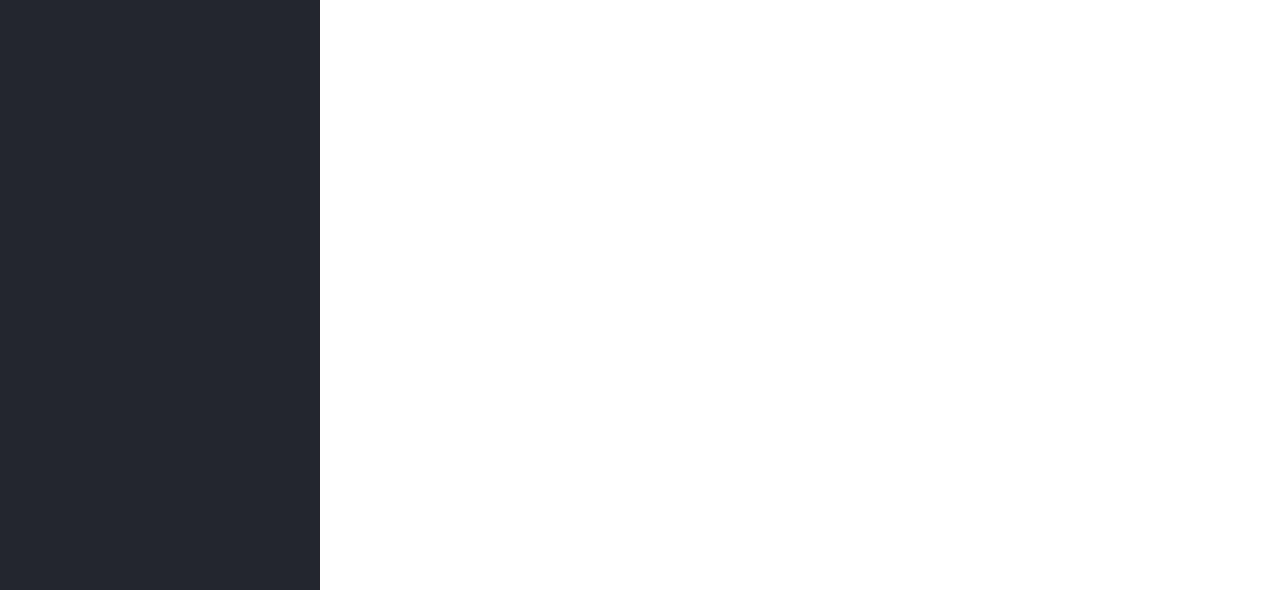
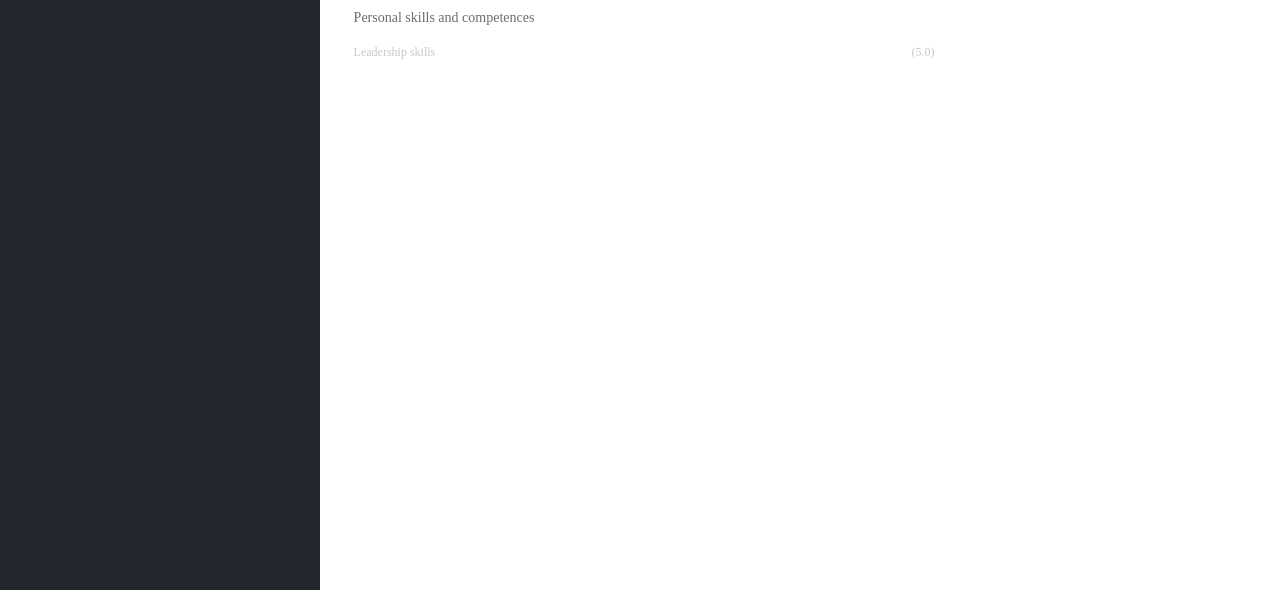
Before and after one commit to ramyamahi/FeedbackApp, a plain HTML site: page index.html in a window 1280 px wide. Shown: the part 210-800 px from the top of the page. Drawn offline with Linux system fonts and the light colour scheme.

Commit message:
Rating row added

```diff
--- a/css/main.css
+++ b/css/main.css
@@ -73,6 +73,23 @@ body{
 	font-family: ubuntu;
 
 }
+.skillRate {
+	color: #686D70;
+	margin-top: 42px;
+}
+.skillDetail {
+	width: 100%;
+}
+.skillDetailLeft {
+	width: 60%;
+	float: left;
+	color: #C6C8C9;
+}
+.rating {
+	width: 30%;
+	float: left;
+	color: #C6C8C9;
+}
 .logout {
 	color: #B1B3B5;
 	margin-left: 98px;
@@ -85,7 +102,7 @@ body{
 	float: left;
 }
 .scoreHead {
-	color: #24292E
+	color: #24292E;
 }
 #userName1 {
 	color: black;
--- a/index.html
+++ b/index.html
@@ -50,6 +50,15 @@
 				</div>
 				<div class="main">
 					<h4>Feedback summary</h4>
+					<h5 class="skillRate">Personal skills and competences</h5>
+					<div class="skillDetail">
+						<div class="skillDetailLeft">
+							<h6>Leadership skills</h6>
+						</div>
+						<div class="rating">
+							<h6>(5.0)</h6>
+						</div>
+					</div>
 				</div>
 			</div>
 		</div>
```
